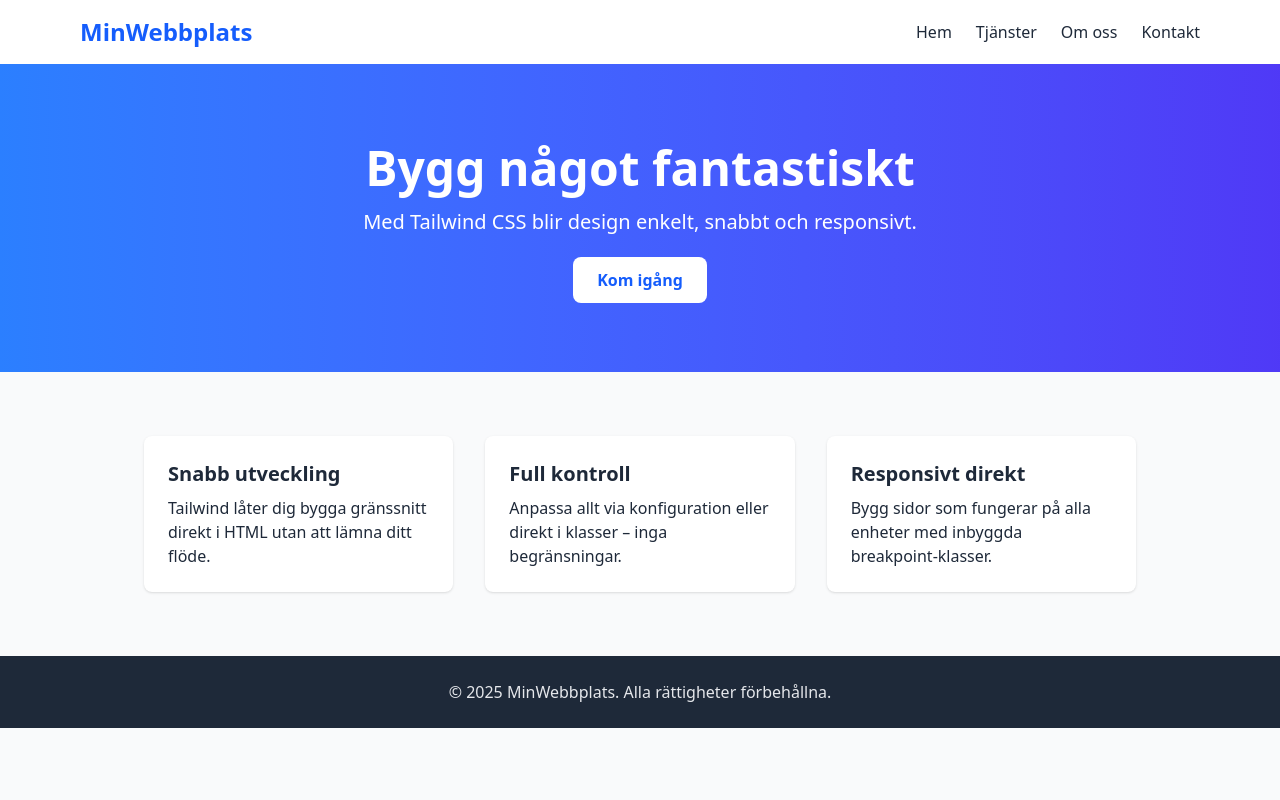
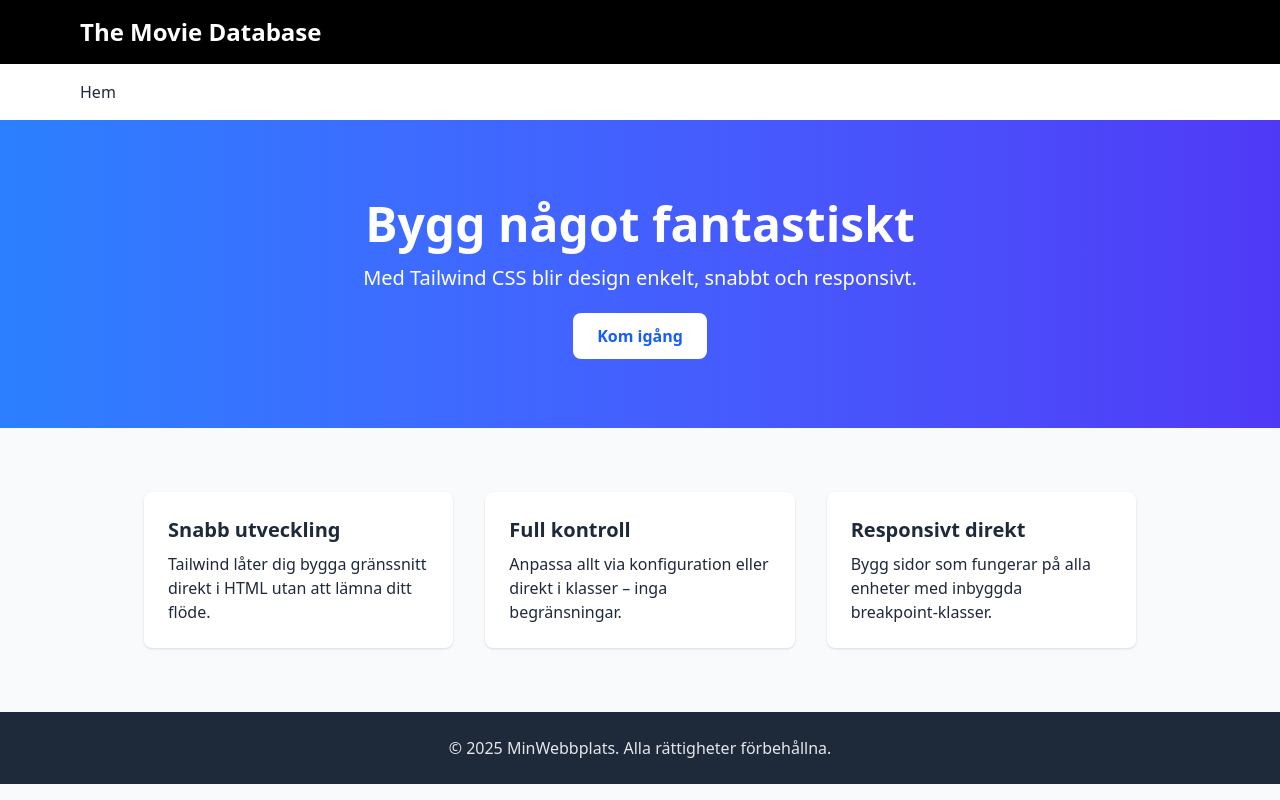
Before and after one commit to jenschr69/MovieDatabaseDesignTailwind, a plain HTML site: page public/index.html in a window 1280 px wide. Drawn offline with nearby package versions, Linux system fonts and the light colour scheme.

Commit message:
Update index.html

```diff
--- a/public/index.html
+++ b/public/index.html
@@ -13,20 +13,18 @@
     <script src="js/scripts.js" defer></script>
   </head>
   <body class="bg-gray-50 text-gray-800">
-    <header>
-
+    <header class="bg-black">
+      <div class="max-w-6xl mx-auto px-4 py-4 flex justify-between items-center">
+        <h1 class="text-2xl font-bold text-white">The Movie Database</h1>
+      </div>
     </header>
     <!-- Navbar -->
     <nav class="bg-white shadow-md">
       <div class="max-w-6xl mx-auto px-4 py-4 flex justify-between items-center">
-        <h1 class="text-2xl font-bold text-blue-600">MinWebbplats</h1>
 
         <!-- Desktop meny -->
         <ul id="nav-links" class="hidden md:flex space-x-6">
           <li><a href="#" class="hover:text-blue-600">Hem</a></li>
-          <li><a href="#" class="hover:text-blue-600">Tjänster</a></li>
-          <li><a href="#" class="hover:text-blue-600">Om oss</a></li>
-          <li><a href="#" class="hover:text-blue-600">Kontakt</a></li>
         </ul>
 
         <!-- Hamburger -->
@@ -43,13 +41,11 @@
       <div id="mobile-menu" class="md:hidden hidden border-t border-gray-200">
         <ul class="flex flex-col space-y-2 py-3 px-4 bg-white">
           <li><a href="#" class="block py-2 hover:text-blue-600">Hem</a></li>
-          <li><a href="#" class="block py-2 hover:text-blue-600">Tjänster</a></li>
-          <li><a href="#" class="block py-2 hover:text-blue-600">Om oss</a></li>
-          <li><a href="#" class="block py-2 hover:text-blue-600">Kontakt</a></li>
         </ul>
       </div>
     </nav>
 
+    <main>
     <!-- Hero -->
     <section class="text-center py-20 bg-gradient-to-r from-blue-500 to-indigo-600 text-white">
       <h2 class="text-4xl md:text-5xl font-bold mb-4">Bygg något fantastiskt</h2>
@@ -76,6 +72,8 @@
       </div>
     </section>
 
+    </main>
+
     <!-- Footer -->
     <footer class="bg-gray-800 text-gray-200 py-6 text-center">
       <p>&copy; 2025 MinWebbplats. Alla rättigheter förbehållna.</p>
```
